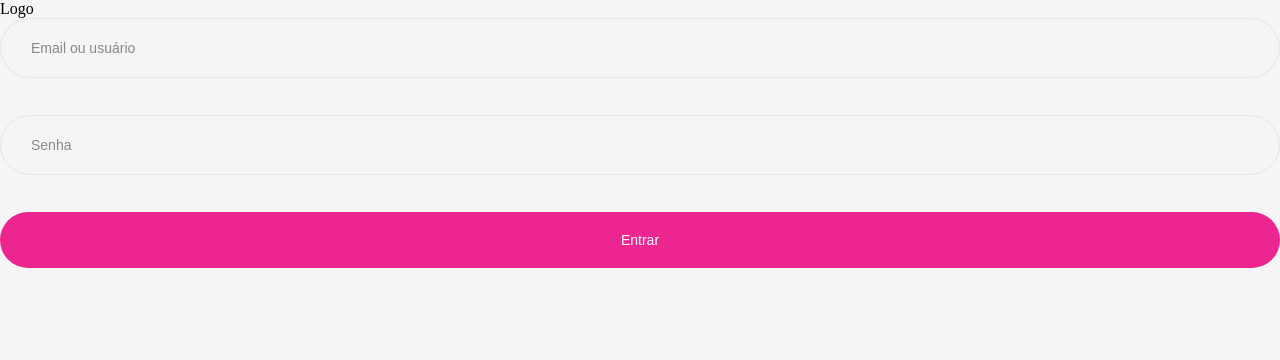
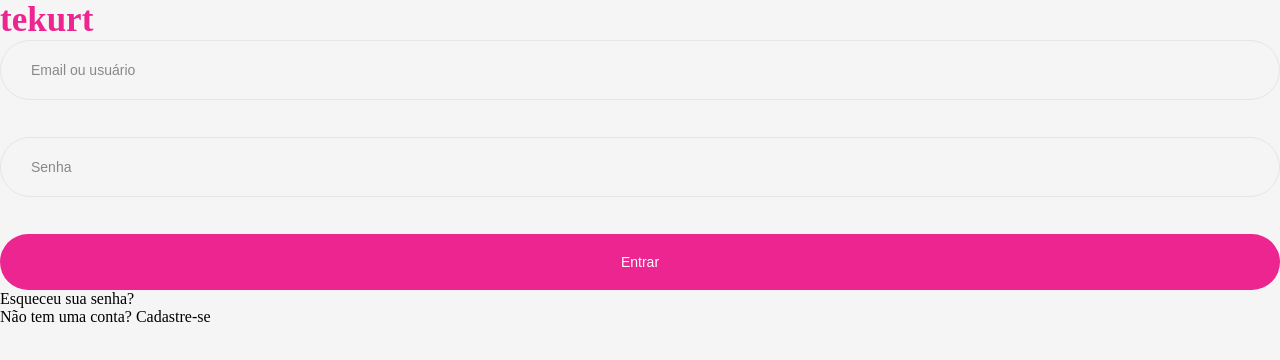
Before and after one commit to AdrianFadiga/Tekurt-Frontend, a React (Vite) app: page / in a window 1280 px wide. Shown: the top 360 px of the page. Built offline with nearby package versions, Linux system fonts and the light colour scheme.

Commit message:
feat/style: logo

```diff
--- a/src/GlobalStyles.ts
+++ b/src/GlobalStyles.ts
@@ -10,8 +10,10 @@ export const GlobalStyle = createGlobalStyle`
 
   :root {
     --small-text: 14px;
-    --primary-bg-color: #F5F5F5;
-    --secondary-bg-color: #ED2590;
+    --xx-large-text: 35px;
+
+    --primary-color: #F5F5F5;
+    --secondary-color: #ED2590;
     --border-color: #E5E5E9;
     --border-focus-color: #cfcece;
     --placeholder-color: #888888;
--- a/src/components/BtnSubmit/style.tsx
+++ b/src/components/BtnSubmit/style.tsx
@@ -3,7 +3,7 @@ import styled from 'styled-components';
 export const BtnStyle = styled.button`
   width: 100%;
   border: none;
-  background-color: var(--secondary-bg-color);
+  background-color: var(--secondary-color);
   border-radius: 30px;
   padding: 20px;
   color: var(--text-color);
--- a/src/components/Input/style.tsx
+++ b/src/components/Input/style.tsx
@@ -14,7 +14,7 @@ export const InputStyle = styled.section<Props>`
     border-radius: 30px;
     font-size: var(--small-text);
     margin: 0 auto;
-    background-color: var(--primary-bg-color);
+    background-color: var(--primary-color);
     outline: none;
     transition: 0.1s ease;
   }
--- /dev/null
+++ b/src/components/Logo/index.tsx
@@ -0,0 +1,9 @@
+import { LogoStyle } from './style';
+
+const Logo = () => {
+  return (
+    <LogoStyle>tekurt</LogoStyle>
+  );
+};
+
+export default Logo;
--- /dev/null
+++ b/src/components/Logo/style.tsx
@@ -0,0 +1,7 @@
+import styled from 'styled-components';
+
+export const LogoStyle = styled.div`
+  color: var(--secondary-color);
+  font-weight: 700;
+  font-size: var(--xx-large-text);
+`;
--- a/src/pages/Login/index.tsx
+++ b/src/pages/Login/index.tsx
@@ -1,11 +1,16 @@
 import FormLogin from '../../components/FormLogin';
+import Logo from '../../components/Logo';
 
 function Login() {
   return (
-    <section>
-      Logo
+    <main>
+      <Logo />
       <FormLogin />
-    </section>
+
+      <p>Esqueceu sua senha?</p>
+
+      <p>Não tem uma conta? Cadastre-se</p>
+    </main>
   );
 }
 
```
